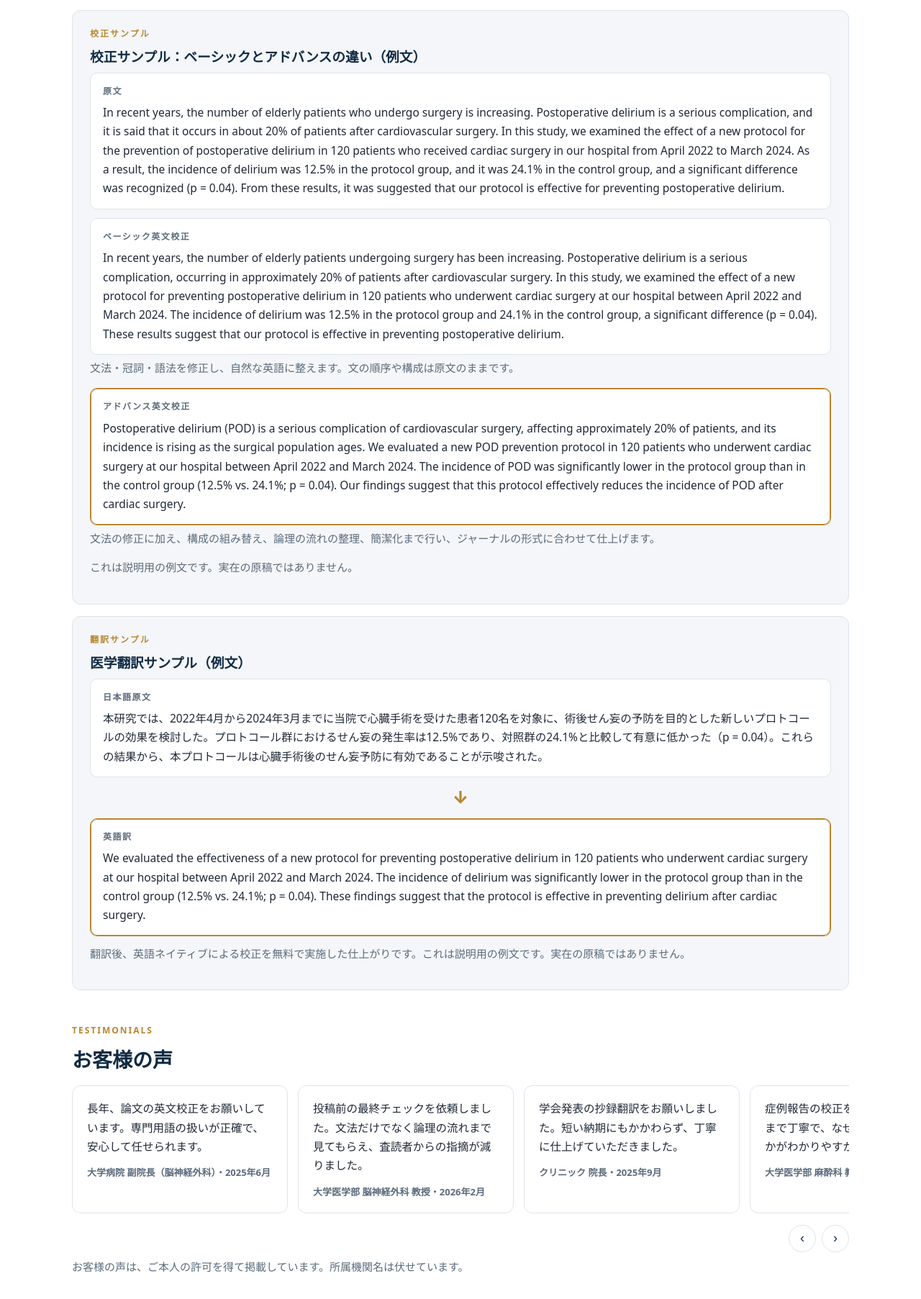
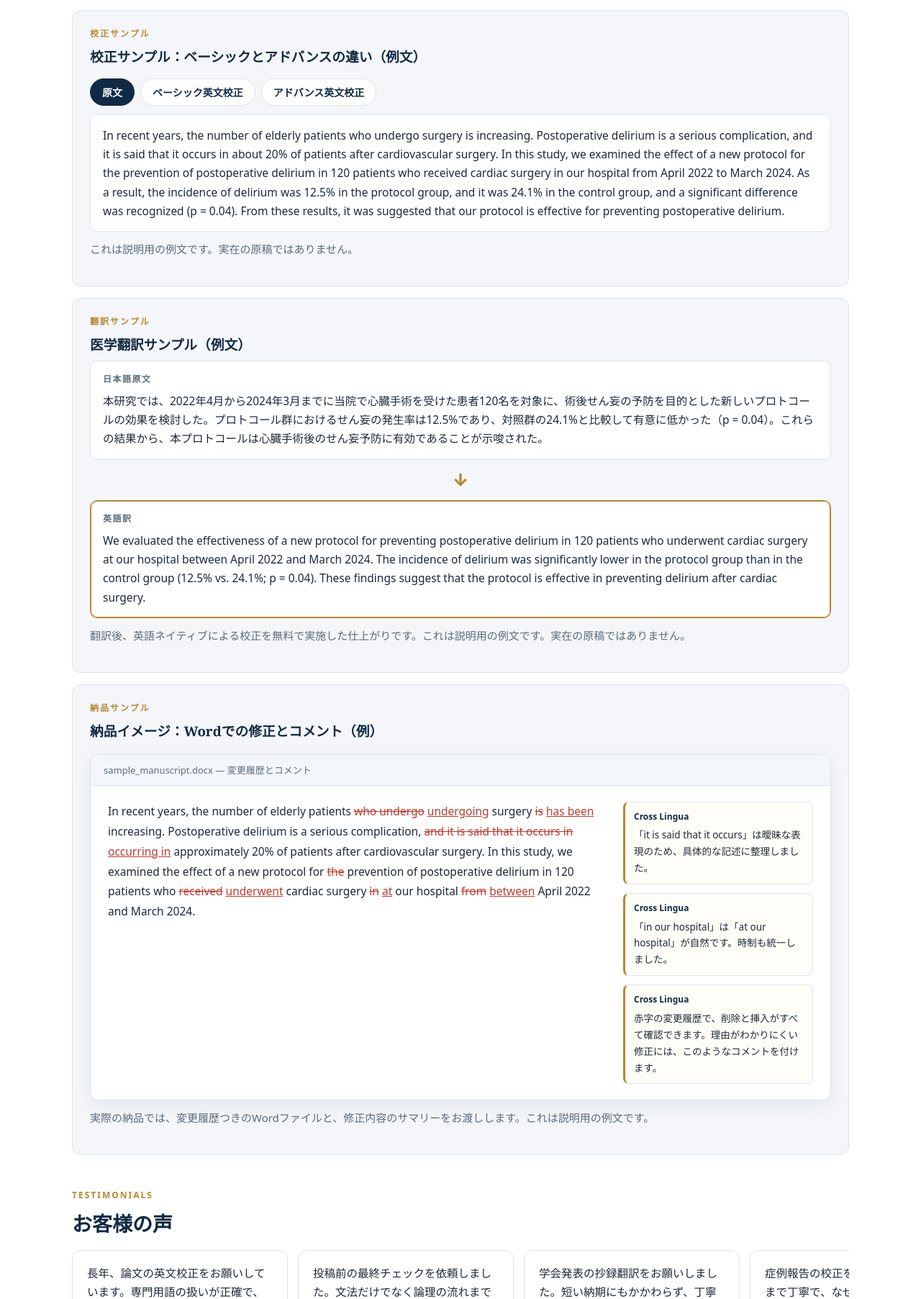
Before and after one commit to anysyscanada/crosslingua, a plain HTML site: page index.html in a window 1280 px wide. Shown: the part 1897-3702 px from the top of the page at 72% size. Drawn offline with Linux system fonts and the light colour scheme.

Commit message:
Tabbed editing sample and Word-style delivery mock with comments

```diff
--- a/index.html
+++ b/index.html
@@ -77,6 +77,21 @@ h3{margin:10px 0 6px;color:var(--navy)}
 .sample .box .lab{font-size:12px;font-weight:800;letter-spacing:1.5px;color:var(--muted);text-transform:uppercase;margin-bottom:6px}
 .sample .box.after{border-color:var(--gold);box-shadow:0 0 0 1px var(--gold) inset}
 .sample .arrow{align-self:center;font-size:24px;color:var(--gold);font-weight:800}
+.word-mock{background:#fff;border:1px solid var(--line);border-radius:12px;box-shadow:0 8px 24px rgba(16,42,67,.07);overflow:hidden;margin-top:16px;text-align:left}
+.word-head{background:#f3f6fa;border-bottom:1px solid var(--line);padding:10px 18px;font-size:13px;color:var(--muted)}
+.word-body{display:grid;grid-template-columns:1fr 264px;gap:22px;padding:22px 24px}
+.word-doc{font-size:15.5px;line-height:1.8}
+.word-doc del{color:#c0392b}
+.word-doc ins{color:#c0392b;text-decoration:underline}
+.word-comments{display:flex;flex-direction:column;gap:12px}
+.wcomment{border:1px solid var(--line);border-left:3px solid var(--gold);border-radius:8px;padding:10px 12px;font-size:13.5px;background:#fffdf7}
+.wcomment .who{font-weight:800;font-size:12px;color:var(--navy);margin-bottom:4px}
+@media (max-width:860px){.word-body{grid-template-columns:1fr}}
+.sample-tabs{display:flex;gap:8px;flex-wrap:wrap;margin:14px 0 12px}
+.sample-tabs button{padding:8px 16px;border-radius:999px;border:1px solid var(--line);background:#fff;color:var(--navy);font-weight:700;font-size:14px;cursor:pointer}
+.sample-tabs button.active{background:var(--navy);color:#fff;border-color:var(--navy)}
+.sample-panel{display:none}
+.sample-panel.active{display:block}
 .voices-track{display:flex;gap:14px;overflow-x:auto;scroll-snap-type:x mandatory;padding:4px 2px 12px;-webkit-overflow-scrolling:touch}
 .voice-card{flex:0 0 300px;scroll-snap-align:start;background:#fff;border:1px solid var(--line);border-radius:12px;padding:18px 20px}
 .voice-card p{margin:0;font-size:15.5px}
@@ -252,11 +267,14 @@ footer a{color:#fff}
     <div class="sample">
       <div class="eyebrow" data-i18n="sample_eyebrow">校正サンプル</div>
       <h3 style="margin-top:0" data-i18n="sample_title">校正サンプル：ベーシックとアドバンスの違い（例文）</h3>
-      <div class="box"><div class="lab" data-i18n="sample_orig">原文</div><span>In recent years, the number of elderly patients who undergo surgery is increasing. Postoperative delirium is a serious complication, and it is said that it occurs in about 20% of patients after cardiovascular surgery. In this study, we examined the effect of a new protocol for the prevention of postoperative delirium in 120 patients who received cardiac surgery in our hospital from April 2022 to March 2024. As a result, the incidence of delirium was 12.5% in the protocol group, and it was 24.1% in the control group, and a significant difference was recognized (p = 0.04). From these results, it was suggested that our protocol is effective for preventing postoperative delirium.</span></div>
-      <div class="box" style="margin-top:12px"><div class="lab" data-i18n="sample_basic">ベーシック英文校正</div><span>In recent years, the number of elderly patients undergoing surgery has been increasing. Postoperative delirium is a serious complication, occurring in approximately 20% of patients after cardiovascular surgery. In this study, we examined the effect of a new protocol for preventing postoperative delirium in 120 patients who underwent cardiac surgery at our hospital between April 2022 and March 2024. The incidence of delirium was 12.5% in the protocol group and 24.1% in the control group, a significant difference (p = 0.04). These results suggest that our protocol is effective in preventing postoperative delirium.</span></div>
-      <p class="muted" style="margin-top:6px" data-i18n="sample_basic_note">文法・冠詞・語法を修正し、自然な英語に整えます。文の順序や構成は原文のままです。</p>
-      <div class="box after" style="margin-top:12px"><div class="lab" data-i18n="sample_adv">アドバンス英文校正</div><span>Postoperative delirium (POD) is a serious complication of cardiovascular surgery, affecting approximately 20% of patients, and its incidence is rising as the surgical population ages. We evaluated a new POD prevention protocol in 120 patients who underwent cardiac surgery at our hospital between April 2022 and March 2024. The incidence of POD was significantly lower in the protocol group than in the control group (12.5% vs. 24.1%; p = 0.04). Our findings suggest that this protocol effectively reduces the incidence of POD after cardiac surgery.</span></div>
-      <p class="muted" style="margin-top:6px" data-i18n="sample_adv_note">文法の修正に加え、構成の組み替え、論理の流れの整理、簡潔化まで行い、ジャーナルの形式に合わせて仕上げます。</p>
+      <div class="sample-tabs" role="tablist">
+        <button type="button" class="active" onclick="showSample(0,this)" data-i18n="sample_orig">原文</button>
+        <button type="button" onclick="showSample(1,this)" data-i18n="sample_basic">ベーシック英文校正</button>
+        <button type="button" onclick="showSample(2,this)" data-i18n="sample_adv">アドバンス英文校正</button>
+      </div>
+      <div class="sample-panel active"><div class="box"><span>In recent years, the number of elderly patients who undergo surgery is increasing. Postoperative delirium is a serious complication, and it is said that it occurs in about 20% of patients after cardiovascular surgery. In this study, we examined the effect of a new protocol for the prevention of postoperative delirium in 120 patients who received cardiac surgery in our hospital from April 2022 to March 2024. As a result, the incidence of delirium was 12.5% in the protocol group, and it was 24.1% in the control group, and a significant difference was recognized (p = 0.04). From these results, it was suggested that our protocol is effective for preventing postoperative delirium.</span></div></div>
+      <div class="sample-panel"><div class="box"><span>In recent years, the number of elderly patients undergoing surgery has been increasing. Postoperative delirium is a serious complication, occurring in approximately 20% of patients after cardiovascular surgery. In this study, we examined the effect of a new protocol for preventing postoperative delirium in 120 patients who underwent cardiac surgery at our hospital between April 2022 and March 2024. The incidence of delirium was 12.5% in the protocol group and 24.1% in the control group, a significant difference (p = 0.04). These results suggest that our protocol is effective in preventing postoperative delirium.</span></div><p class="muted" style="margin-top:8px" data-i18n="sample_basic_note">文法・冠詞・語法を修正し、自然な英語に整えます。文の順序や構成は原文のままです。</p></div>
+      <div class="sample-panel"><div class="box after"><span>Postoperative delirium (POD) is a serious complication of cardiovascular surgery, affecting approximately 20% of patients, and its incidence is rising as the surgical population ages. We evaluated a new POD prevention protocol in 120 patients who underwent cardiac surgery at our hospital between April 2022 and March 2024. The incidence of POD was significantly lower in the protocol group than in the control group (12.5% vs. 24.1%; p = 0.04). Our findings suggest that this protocol effectively reduces the incidence of POD after cardiac surgery.</span></div><p class="muted" style="margin-top:8px" data-i18n="sample_adv_note">文法の修正に加え、構成の組み替え、論理の流れの整理、簡潔化まで行い、ジャーナルの形式に合わせて仕上げます。</p></div>
       <p class="muted" style="margin-top:12px" data-i18n="sample_note">これは説明用の例文です。実在の原稿ではありません。</p>
     </div>
     <div class="sample">
@@ -267,7 +285,25 @@ footer a{color:#fff}
       <div class="box after"><div class="lab" data-i18n="tsample_en">英語訳</div><span>We evaluated the effectiveness of a new protocol for preventing postoperative delirium in 120 patients who underwent cardiac surgery at our hospital between April 2022 and March 2024. The incidence of delirium was significantly lower in the protocol group than in the control group (12.5% vs. 24.1%; p = 0.04). These findings suggest that the protocol is effective in preventing delirium after cardiac surgery.</span></div>
       <p class="muted" style="margin-top:12px" data-i18n="tsample_note">翻訳後、英語ネイティブによる校正を無料で実施した仕上がりです。これは説明用の例文です。実在の原稿ではありません。</p>
     </div>
-  </section>
+
+    <div class="sample">
+      <div class="eyebrow" data-i18n="wmock_eyebrow">納品サンプル</div>
+      <h3 style="margin-top:0" data-i18n="wmock_title">納品イメージ：Wordでの修正とコメント（例）</h3>
+      <div class="word-mock">
+        <div class="word-head"><span data-i18n="wmock_file">sample_manuscript.docx ― 変更履歴とコメント</span></div>
+        <div class="word-body">
+          <div class="word-doc">In recent years, the number of elderly patients <del>who undergo</del> <ins>undergoing</ins> surgery <del>is</del> <ins>has been</ins> increasing. Postoperative delirium is a serious complication, <del>and it is said that it occurs in</del> <ins>occurring in</ins> approximately 20% of patients after cardiovascular surgery. In this study, we examined the effect of a new protocol for <del>the</del> prevention of postoperative delirium in 120 patients who <del>received</del> <ins>underwent</ins> cardiac surgery <del>in</del> <ins>at</ins> our hospital <del>from</del> <ins>between</ins> April 2022 and March 2024.</div>
+          <div class="word-comments">
+            <div class="wcomment"><div class="who">Cross Lingua</div><span data-i18n="wc1">「it is said that it occurs」は曖昧な表現のため、具体的な記述に整理しました。</span></div>
+            <div class="wcomment"><div class="who">Cross Lingua</div><span data-i18n="wc2">「in our hospital」は「at our hospital」が自然です。時制も統一しました。</span></div>
+            <div class="wcomment"><div class="who">Cross Lingua</div><span data-i18n="wc3">赤字の変更履歴で、削除と挿入がすべて確認できます。理由がわかりにくい修正には、このようなコメントを付けます。</span></div>
+          </div>
+        </div>
+      </div>
+      <p class="muted" style="margin-top:12px" data-i18n="wmock_note">実際の納品では、変更履歴つきのWordファイルと、修正内容のサマリーをお渡しします。これは説明用の例文です。</p>
+    </div>
+
+</section>
 
   <section id="voices">
     <div class="eyebrow" data-i18n="voices_eyebrow">Testimonials</div>
@@ -482,6 +518,12 @@ sample_note:"This is an illustrative example, written for this page. It is not a
 tsample_eyebrow:"Translation sample", tsample_title:"Medical translation sample (illustrative example)",
 tsample_ja:"Japanese original", tsample_en:"English translation",
 tsample_note:"The finished translation, including the free native-English proofreading that follows translation. This is an illustrative example, written for this page. It is not a real manuscript.",
+wmock_eyebrow:"Delivery sample", wmock_title:"How your file comes back: edits and comments in Word (example)",
+wmock_file:"sample_manuscript.docx — tracked changes and comments",
+wc1:"\u201cit is said that it occurs\u201d is vague, so this has been tightened into a direct statement.",
+wc2:"\u201cat our hospital\u201d is the natural phrasing (not \u201cin\u201d). Verb tenses have also been made consistent.",
+wc3:"Every deletion and insertion is visible in the tracked changes. Where a reason may not be obvious, we add a comment like this one.",
+wmock_note:"For an actual job, you receive the Word file with tracked changes, together with a summary of the changes made. This is an illustrative example.",
 pricing_eyebrow:"Pricing", pricing_title:"Pricing (Overview)",
 pricing_intro:"Final pricing depends on the content of your file and your deadline. The following are guidelines. Canadian dollar figures are converted at approximately C$1 = ¥110. Payment is charged in Canadian dollars.",
 p1_title:"Proofreading — Basic", p1_price:"From ¥10 per word (approx. C$0.10)", p1_time:"2–5 business days (by word count)",
@@ -604,7 +646,8 @@ form.addEventListener('submit', async (e)=>{
   }
 });
 </script>
-<script>function scrollVoices(d){var tr=document.querySelector('.voices-track');if(tr){tr.scrollBy({left:d*320,behavior:'smooth'});}}</script>
+<script>function scrollVoices(d){var tr=document.querySelector('.voices-track');if(tr){tr.scrollBy({left:d*320,behavior:'smooth'});}}
+function showSample(i,btn){var panels=document.querySelectorAll('.sample-panel');panels.forEach(function(pn,k){pn.classList.toggle('active',k===i);});var tabs=document.querySelectorAll('.sample-tabs button');tabs.forEach(function(tb,k){tb.classList.toggle('active',k===i);});}</script>
 <script>
 document.addEventListener('DOMContentLoaded',function(){
   var brand=document.querySelector('a.brand');
```
